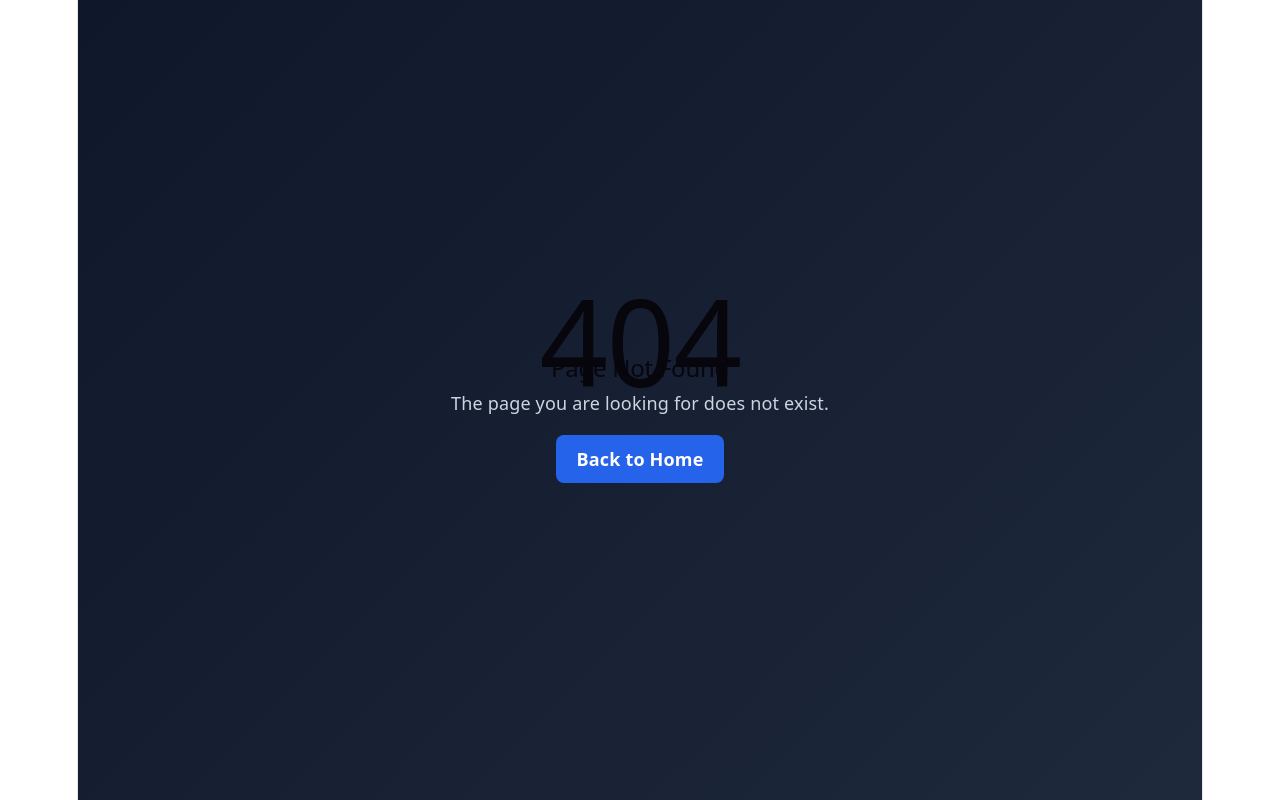
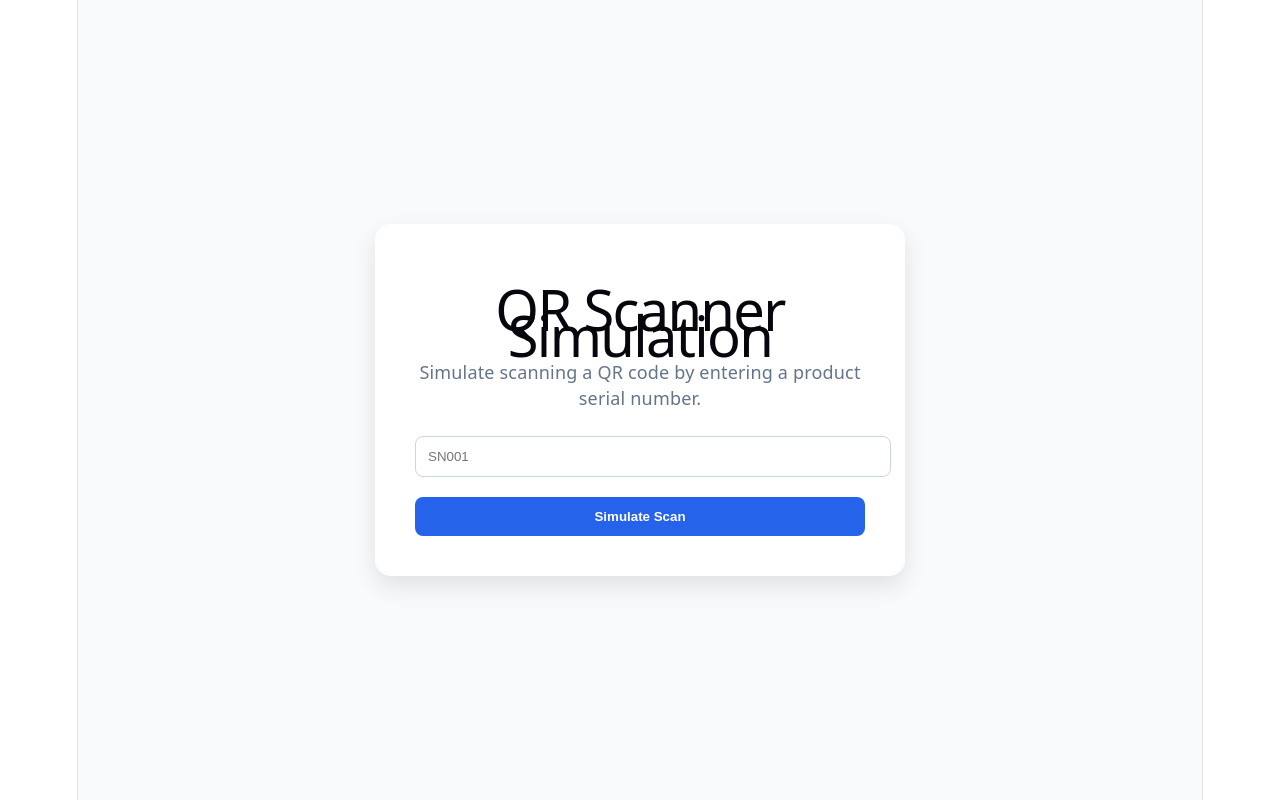
Before and after one commit to alizaenazet/oil-chain-validator, a React app in the folder frontend/: page /scanner in a window 1280 px wide. Before the commit this address had no page. Built offline with nearby package versions, Linux system fonts and the light colour scheme; the HTML template or start-up script is replaced by a standard one.

Commit message:
feat: add qr scanner simulation page

```diff
--- /dev/null
+++ b/frontend/src/pages/QRScanner.jsx
@@ -0,0 +1,98 @@
+import { useState } from "react";
+import { useNavigate } from "react-router-dom";
+
+function QRScanner() {
+  const [serialNumber, setSerialNumber] =
+    useState("");
+
+  const navigate = useNavigate();
+
+  const handleScan = () => {
+    if (!serialNumber) return;
+
+    navigate(
+      `/verify/${serialNumber}`
+    );
+  };
+
+  return (
+    <div
+      style={{
+        minHeight: "100vh",
+        display: "flex",
+        justifyContent: "center",
+        alignItems: "center",
+        background: "#f8fafc",
+      }}
+    >
+      <div
+        style={{
+          background: "white",
+          padding: "40px",
+          borderRadius: "16px",
+          width: "450px",
+          boxShadow:
+            "0 10px 25px rgba(0,0,0,0.1)",
+        }}
+      >
+        <h1
+          style={{
+            textAlign: "center",
+            marginBottom: "10px",
+          }}
+        >
+          QR Scanner Simulation
+        </h1>
+
+        <p
+          style={{
+            textAlign: "center",
+            color: "#64748b",
+            marginBottom: "25px",
+          }}
+        >
+          Simulate scanning a QR code
+          by entering a product serial
+          number.
+        </p>
+
+        <input
+          type="text"
+          placeholder="SN001"
+          value={serialNumber}
+          onChange={(e) =>
+            setSerialNumber(
+              e.target.value
+            )
+          }
+          style={{
+            width: "100%",
+            padding: "12px",
+            borderRadius: "8px",
+            border:
+              "1px solid #cbd5e1",
+            marginBottom: "20px",
+          }}
+        />
+
+        <button
+          onClick={handleScan}
+          style={{
+            width: "100%",
+            padding: "12px",
+            background: "#2563eb",
+            color: "white",
+            border: "none",
+            borderRadius: "8px",
+            cursor: "pointer",
+            fontWeight: "bold",
+          }}
+        >
+          Simulate Scan
+        </button>
+      </div>
+    </div>
+  );
+}
+
+export default QRScanner;
--- a/frontend/src/pages/Verify.jsx
+++ b/frontend/src/pages/Verify.jsx
@@ -4,19 +4,22 @@ import { useParams } from "react-router-dom";
 function Verify() {
   const { serialNumber } = useParams();
 
-  const [location, setLocation] = useState(
-    "Loading location..."
-  );
+  const [location, setLocation] =
+    useState("Loading location...");
 
-  const [verificationResult, setVerificationResult] =
-    useState(null);
+  const [
+    verificationResult,
+    setVerificationResult,
+  ] = useState(null);
 
-  // Ambil lokasi pengguna
   useEffect(() => {
     navigator.geolocation.getCurrentPosition(
       (position) => {
-        const lat = position.coords.latitude;
-        const lng = position.coords.longitude;
+        const lat =
+          position.coords.latitude;
+
+        const lng =
+          position.coords.longitude;
 
         setLocation(`${lat}, ${lng}`);
       },
@@ -30,7 +33,6 @@ function Verify() {
     );
   }, []);
 
-  // Ambil data dari session storage saat halaman dibuka
   useEffect(() => {
     const cached =
       sessionStorage.getItem(
@@ -44,11 +46,13 @@ function Verify() {
     }
   }, []);
 
-  // Simulasi validasi produk
   const simulateValidation = () => {
     const data = {
       serialNumber,
-      status: "USED",
+      status: "VALID",
+      productName:
+        "Shell Helix Ultra",
+      oilType: "5W-30",
       verifiedAt:
         new Date().toLocaleString(),
       location,
@@ -63,59 +67,158 @@ function Verify() {
   };
 
   return (
-    <div style={{ padding: "20px" }}>
-      <h1>Verify Product</h1>
+    <div
+      style={{
+        minHeight: "100vh",
+        background: "#f8fafc",
+        padding: "40px",
+      }}
+    >
+      <div
+        style={{
+          maxWidth: "700px",
+          margin: "0 auto",
+          background: "white",
+          borderRadius: "16px",
+          padding: "30px",
+          boxShadow:
+            "0 10px 25px rgba(0,0,0,0.08)",
+        }}
+      >
+        <h1
+          style={{
+            color: "#1e293b",
+            marginBottom: "10px",
+          }}
+        >
+          Product Verification
+        </h1>
 
+        <p
+          style={{
+            color: "#64748b",
+            marginBottom: "25px",
+          }}
+        >
+          Validate lubricant
+          authenticity using the
+          product serial number.
+        </p>
+
+        <div
+          style={{
+            background: "#f8fafc",
+            borderRadius: "10px",
+            padding: "15px",
+            marginBottom: "20px",
+          }}
+        >
           <p>
-        <strong>Serial Number:</strong>{" "}
+            <strong>
+              Serial Number:
+            </strong>{" "}
             {serialNumber}
           </p>
 
           <p>
-        <strong>Location:</strong>{" "}
+            <strong>
+              Current Location:
+            </strong>{" "}
             {location}
           </p>
+        </div>
 
-      <button onClick={simulateValidation}>
-        Simulate Verify
+        <button
+          onClick={simulateValidation}
+          style={{
+            background: "#2563eb",
+            color: "white",
+            border: "none",
+            padding: "12px 20px",
+            borderRadius: "8px",
+            cursor: "pointer",
+            fontWeight: "bold",
+          }}
+        >
+          Verify Product
         </button>
 
         {verificationResult && (
           <div
             style={{
-            marginTop: "20px",
-            padding: "15px",
-            border: "1px solid #ccc",
-            borderRadius: "8px",
+              marginTop: "25px",
+              background: "#ecfdf5",
+              border:
+                "1px solid #86efac",
+              borderRadius: "12px",
+              padding: "20px",
             }}
           >
-          <h3>Verification Result</h3>
+            <h2
+              style={{
+                color: "#15803d",
+                marginTop: 0,
+              }}
+            >
+              ✓ Verification Success
+            </h2>
 
             <p>
-            <strong>Serial:</strong>{" "}
+              <strong>
+                Serial Number:
+              </strong>{" "}
               {
                 verificationResult.serialNumber
               }
             </p>
 
             <p>
-            <strong>Status:</strong>{" "}
-            {verificationResult.status}
+              <strong>
+                Product:
+              </strong>{" "}
+              {
+                verificationResult.productName
+              }
             </p>
 
             <p>
-            <strong>Verified At:</strong>{" "}
+              <strong>
+                Oil Type:
+              </strong>{" "}
+              {
+                verificationResult.oilType
+              }
+            </p>
+
+            <p>
+              <strong>
+                Status:
+              </strong>{" "}
+              {
+                verificationResult.status
+              }
+            </p>
+
+            <p>
+              <strong>
+                Verified At:
+              </strong>{" "}
               {
                 verificationResult.verifiedAt
               }
             </p>
 
             <p>
-            <strong>Location:</strong>{" "}
-            {verificationResult.location}
+              <strong>
+                Scan Location:
+              </strong>{" "}
+              {
+                verificationResult.location
+              }
             </p>
           </div>
         )}
+      </div>
     </div>
   );
 }
--- a/frontend/src/routes/AppRoutes.jsx
+++ b/frontend/src/routes/AppRoutes.jsx
@@ -13,6 +13,7 @@ import Variants from "../pages/Variants";
 import BatchRegistration from "../pages/BatchRegistration";
 import Settings from "../pages/Settings";
 import NotFound from "../pages/NotFound";
+import QRScanner from "../pages/QRScanner";
 
 import ProtectedRoute from "./ProtectedRoute";
 
@@ -36,6 +37,10 @@ function AppRoutes() {
           path="/verify/:serialNumber"
           element={<Verify />}
         />
+        <Route
+  path="/scanner"
+  element={<QRScanner />}
+/>
 
         {/* Protected Routes */}
         <Route
```
Lines whose indentation alone changed are shown as unchanged.
